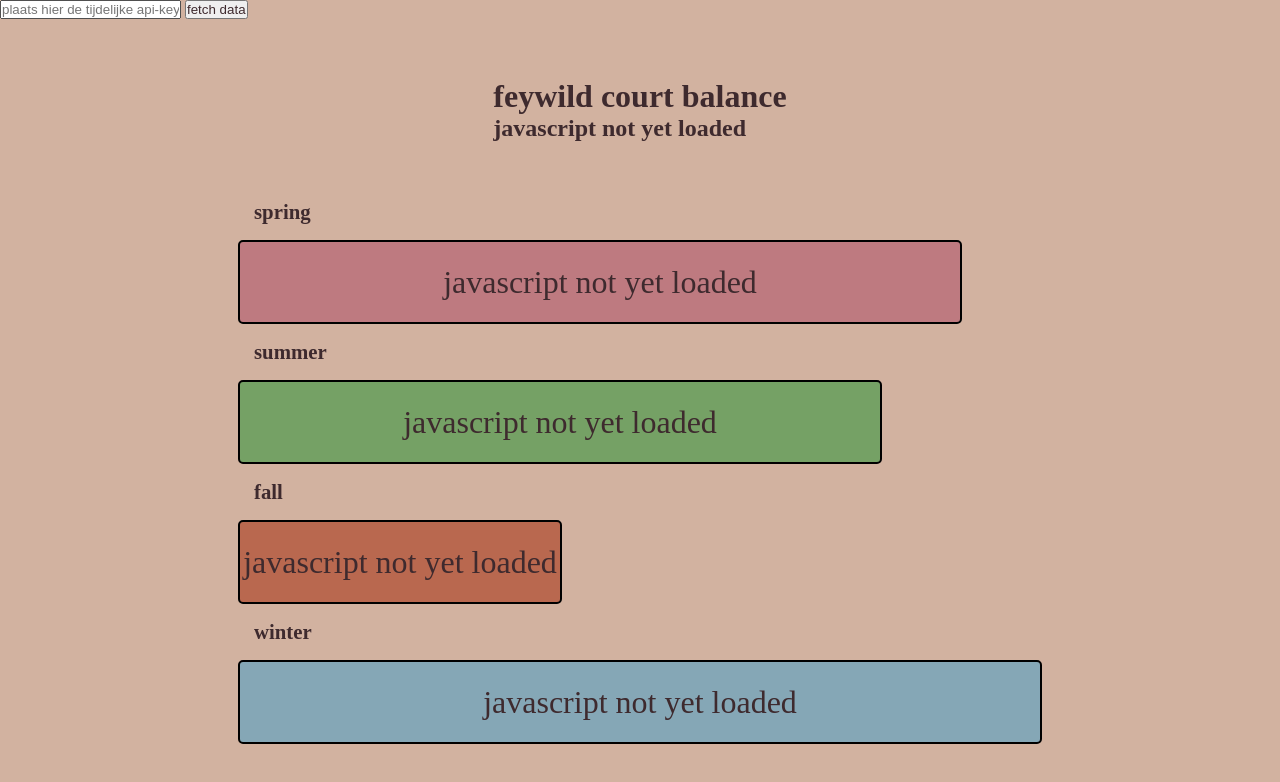
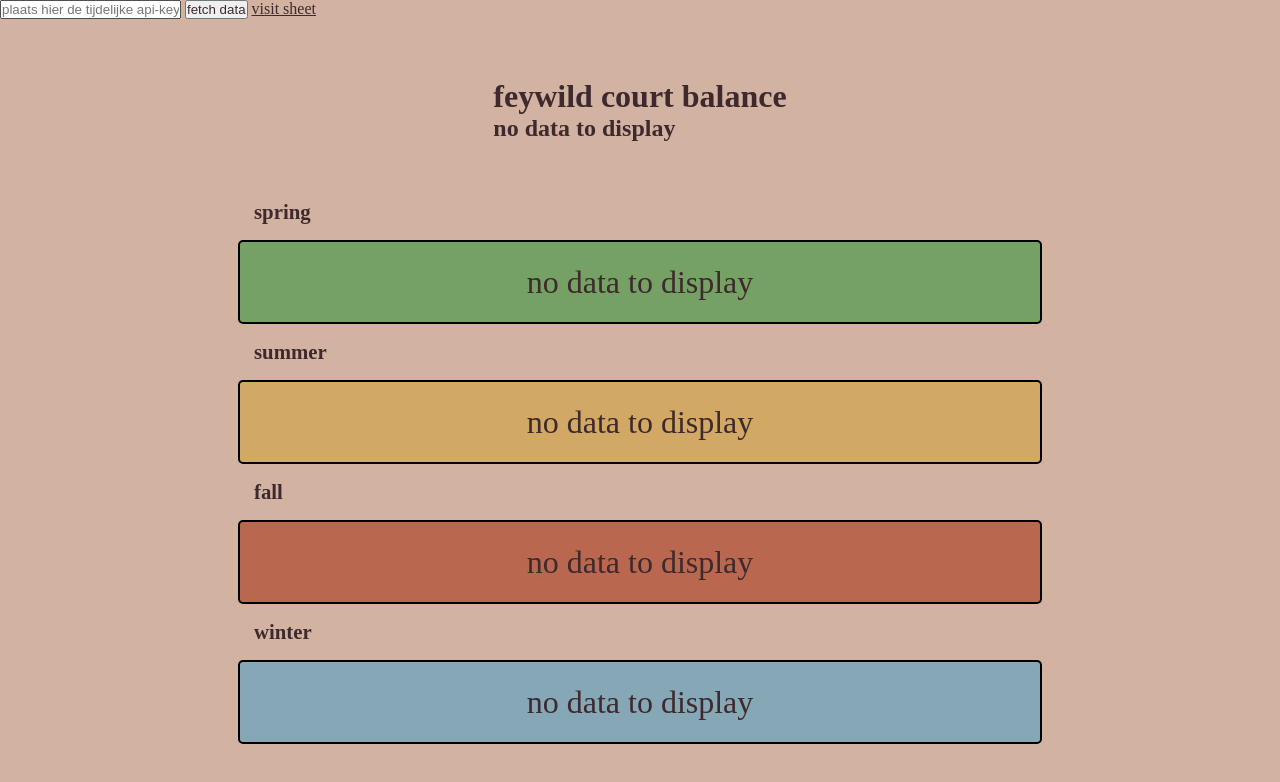
Before and after one commit to julian118/EPIC-interface, a plain HTML site: page index.html in a window 1280 px wide. Drawn offline with Linux system fonts and the light colour scheme; no server answers; a script that the page names is missing.

Commit message:
style: aestetic changes to ui

```diff
--- a/index.html
+++ b/index.html
@@ -10,19 +10,20 @@
 </head>
 <body>
     <div class="dropdown-box">
-        <input type="text" placeholder="plaats hier de tijdelijke api-key" id="KEY">
+        <input type="password" placeholder="plaats hier de tijdelijke api-key" id="KEY">
         <button onclick="loadSheetData()">fetch data</button>
+        <a href="https://docs.google.com/spreadsheets/d/1DkKHbezIZ6JiIocJJM0PqOH3MgwLdknwgzckR78dyhM/edit#gid=0" target="_blank">visit sheet</a>
     </div>
     <div class="main-content">
         <div class="title-container">
             <h1>feywild court balance</h1>
-            <h2 class="totalBalance">javascript not yet loaded</h2>
+            <h2 class="totalBalance">no data to display</h2>
         </div>
         <div class="season-meters">
-            <div><p class="text">spring</p><div class="bar spring">javascript not yet loaded</div></div>
-            <div><p class="text">summer</p><div class="bar summer">javascript not yet loaded</div></div>
-            <div><p class="text">fall</p><div class="bar fall">javascript not yet loaded</div></div>
-            <div><p class="text">winter</p><div class="bar winter">javascript not yet loaded</div></div>
+            <div><p class="text">spring</p><div class="bar spring">no data to display</div></div>
+            <div><p class="text">summer</p><div class="bar summer">no data to display</div></div>
+            <div><p class="text">fall</p><div class="bar fall">no data to display</div></div>
+            <div><p class="text">winter</p><div class="bar winter">no data to display</div></div>
         </div>
     </div>
 </body>
--- a/style.css
+++ b/style.css
@@ -35,21 +35,18 @@ body {
     display: flex;
     align-items: center;
     justify-content: center;
+    max-width: 50rem;
 }
 .spring {
-    width: 45rem;
-    background-color: #be7a80;
+    background-color: #75a165;
 }
 .summer {
-    width: 40rem;
-    background-color: #75a165;
+    background-color: #d2a865;
 }
 .fall {
-    width: 20rem;
     background-color: #b9684f;
 }
 .winter {
-    width: 50rem;
     background-color: #85a7b6;
 }
 .dropdown {
```
Also changed, not shown: 1 other file.
